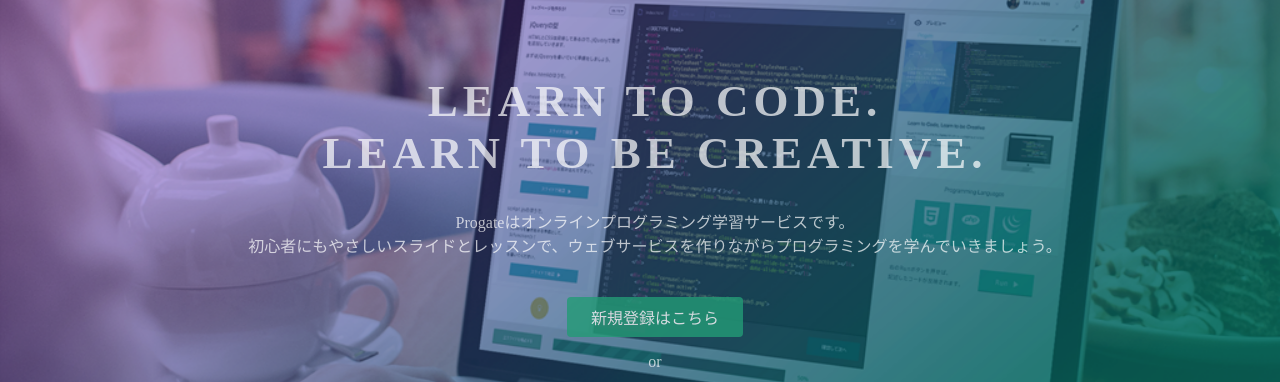
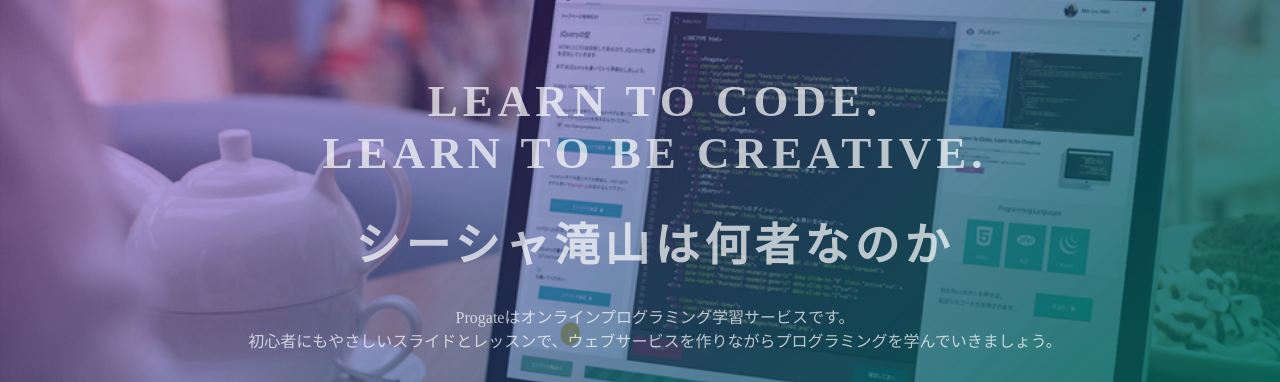
Before and after one commit to shushushu12/shushushu12.github.io, a plain HTML site: page index.html in a window 1280 px wide. Shown: the part 135-517 px from the top of the page. Drawn offline with Linux system fonts and the light colour scheme.

Commit message:
Update index.html

```diff
--- a/index.html
+++ b/index.html
@@ -24,6 +24,7 @@
   <div class="top-wrapper">
     <div class="container">
       <h1>LEARN TO CODE.<br>LEARN TO BE CREATIVE.</h1>
+      <h1>シーシャ滝山は何者なのか</h1>
       <p>Progateはオンラインプログラミング学習サービスです。<br>初心者にもやさしいスライドとレッスンで、ウェブサービスを作りながらプログラミングを学んでいきましょう。</p>
       <div class="btn-wrapper">
         <a href="#" class="btn signup">新規登録はこちら</a>
```
